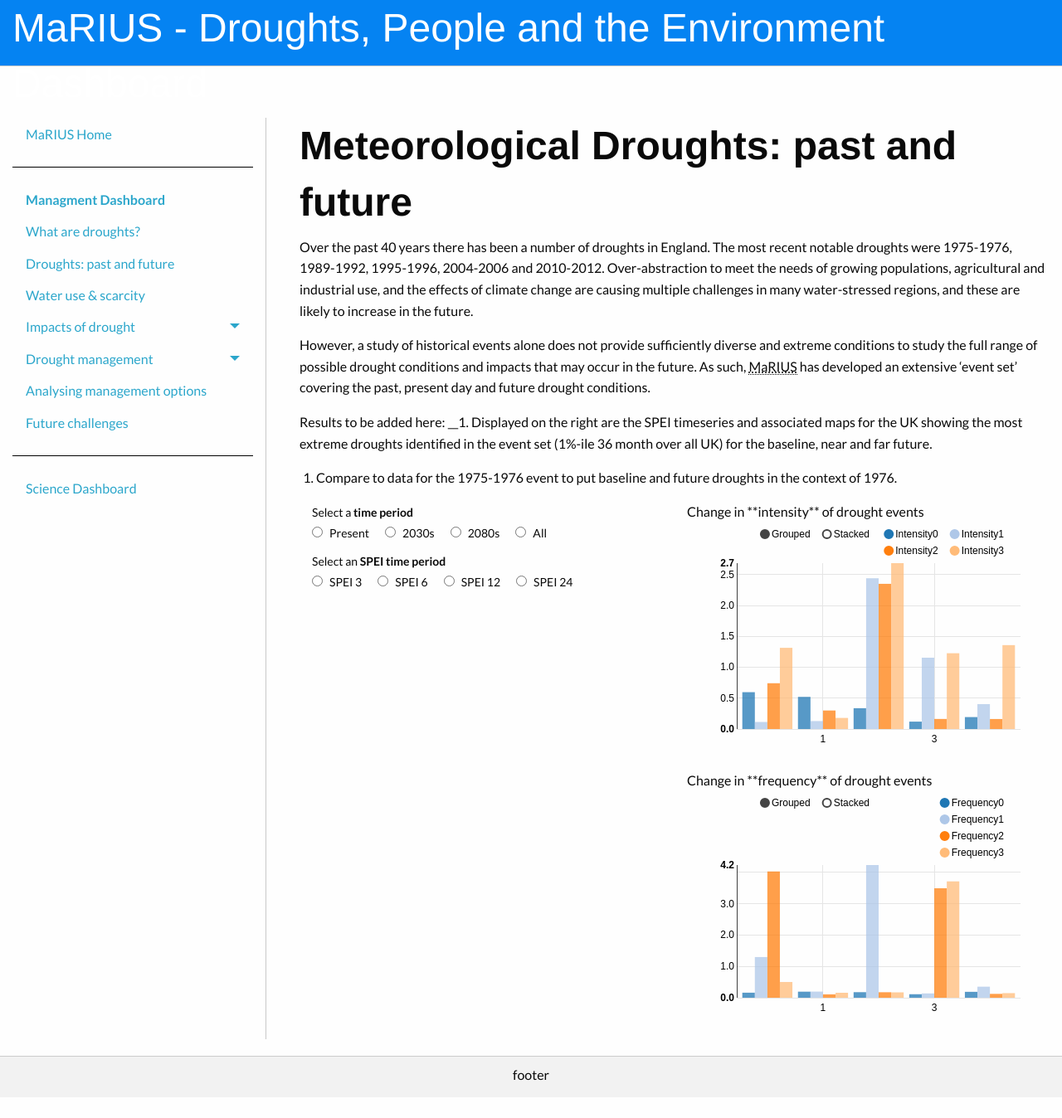
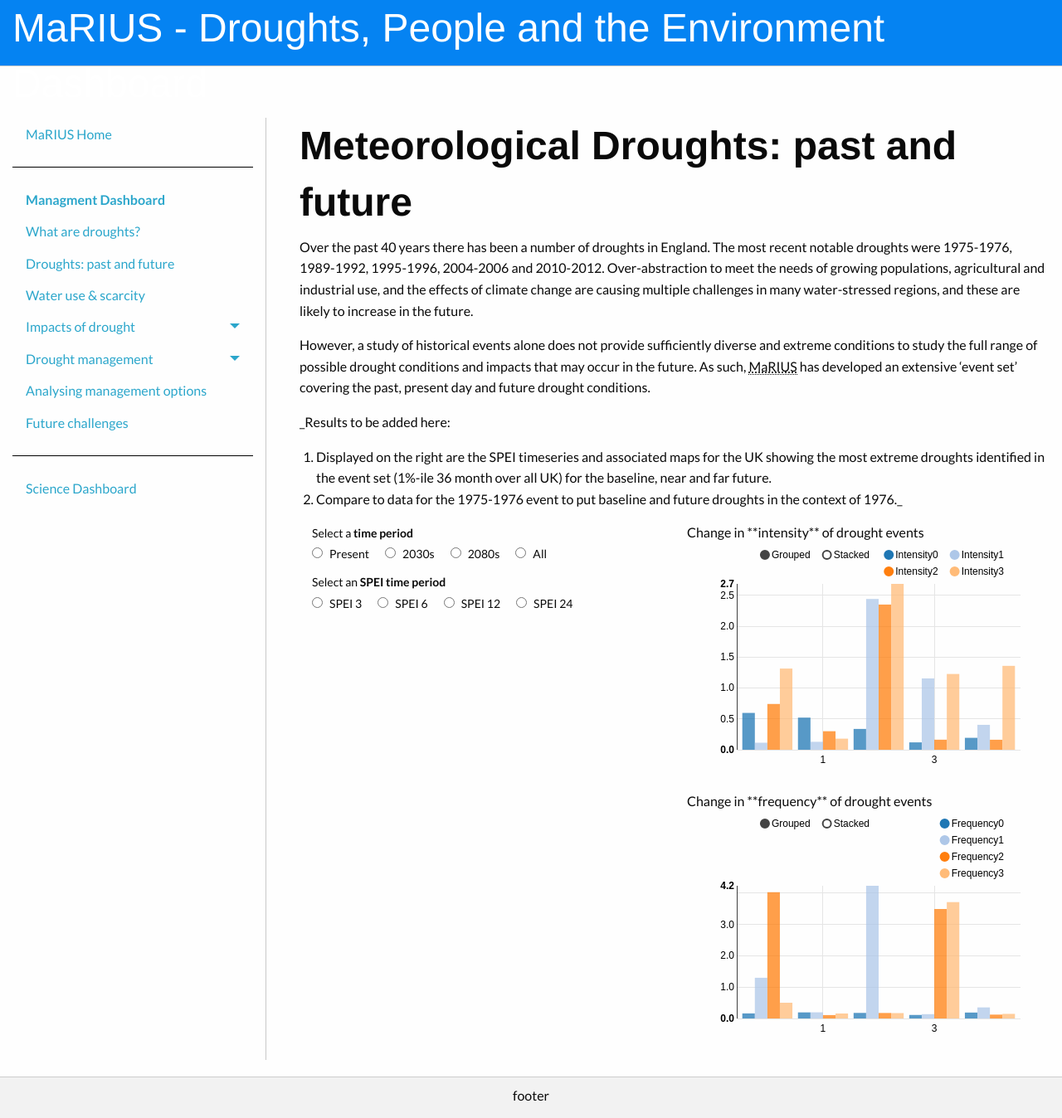
Before and after one commit to VictoriaJJ/mariusdroughtproject.org, a Jekyll site: the page built from _pages/dashboard/dpe/drought_events_past_future.md, in a window 1280 px wide. Shown: the whole page at 83% size. Built offline with Jekyll 4.4.1, drawn with Linux system fonts in a browser that asks for light colours; before the commit the page ends 1323 px from its top, so only the background shows below that.

Commit message:
Updated drought_events_past_future.md

```diff
--- a/_pages/dashboard/dpe/drought_events_past_future.md
+++ b/_pages/dashboard/dpe/drought_events_past_future.md
@@ -9,9 +9,9 @@
 
 However, a study of historical events alone does not provide sufficiently diverse and extreme conditions to study the full range of possible drought conditions and impacts that may occur in the future. As such, MaRIUS has developed an extensive ‘event set’ covering the past, present day and future drought conditions.
 
-Results to be added here:
-__1. Displayed on the right are the SPEI timeseries and associated maps for the UK showing the most extreme droughts identified in the event set (1%-ile 36 month over all UK) for the baseline, near and far future.
-2. Compare to data for the 1975-1976 event to put baseline and future droughts in the context of 1976.
+_Results to be added here:
+1. Displayed on the right are the SPEI timeseries and associated maps for the UK showing the most extreme droughts identified in the event set (1%-ile 36 month over all UK) for the baseline, near and far future.
+2. Compare to data for the 1975-1976 event to put baseline and future droughts in the context of 1976._
 
 <div class="large-6 medium-6 columns">
 	<label>Select a <b>time period</b></label>
```
